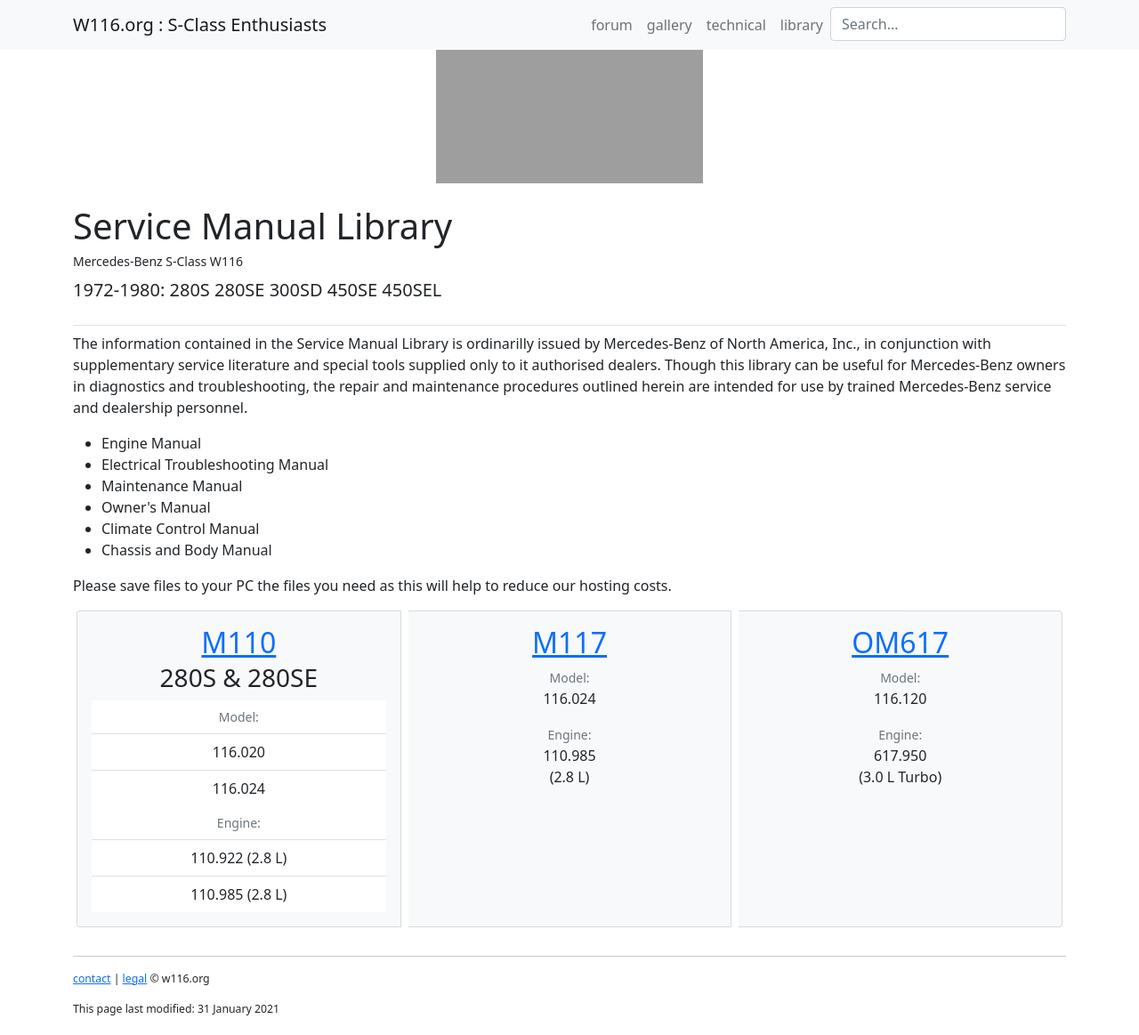
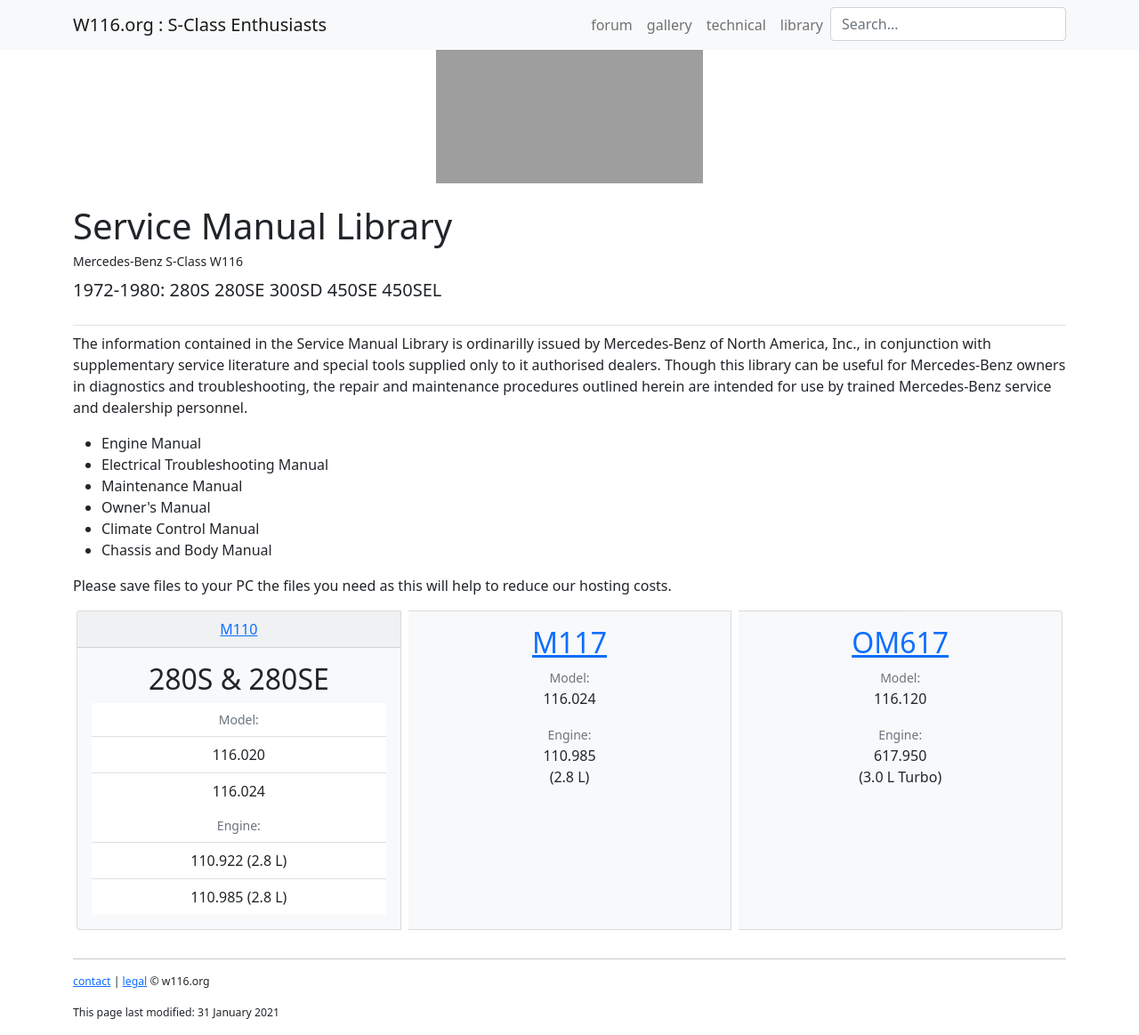
Before and after one commit to W116org/handbook, a Jekyll site: the page built from index.html, in a window 1280 px wide. Shown: the whole page at 89% size. Built offline with Jekyll 4.4.1, drawn with Linux system fonts in a browser that asks for light colours; comment, search, counter and statistics services are not loaded; grey boxes are pictures that could not be loaded.

Commit message:
Update index.html

```diff
--- a/index.html
+++ b/index.html
@@ -32,11 +32,11 @@
 
 <div class="card-group">
   <div class="card text-center text-dark bg-light mb-3 mx-1">
+    <div class="card-header">
+      <a href="m110/">M110</a>
+    </div>
     <div class="card-body">
-      <a href="m110/">
-        <h2 class="card-title">M110</h2>
-      </a>
-      <h3 class="card-subtitle mb-2">280S &amp; 280SE</h3>
+      <h2 class="card-title">280S &amp; 280SE</h2>
       <ul class="list-group list-group-flush">
         <li class="list-group-item small text-muted">Model:</li>
         <li class="list-group-item">116.020</li>
```
